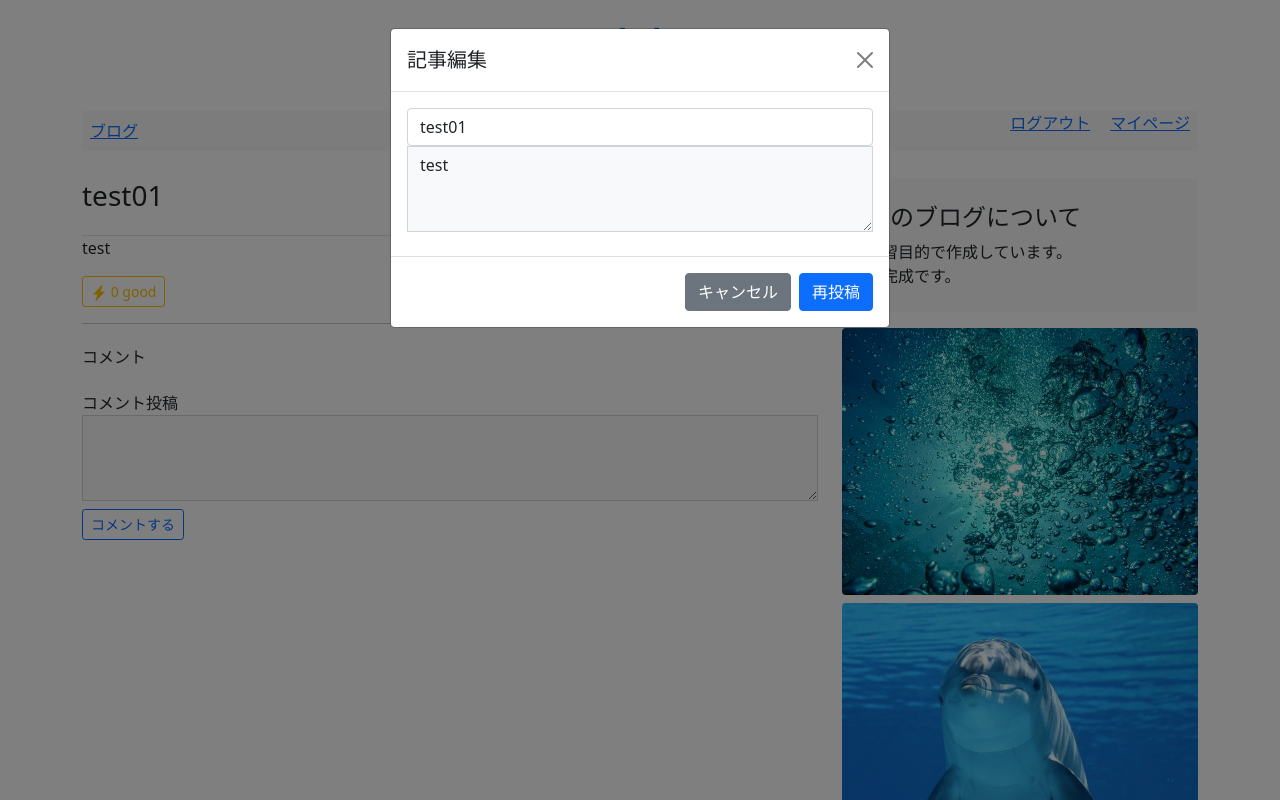
After one commit to MizukiShigi/ReallySite, a Django app: page /blog/15/ in a window 1280 px wide, after a click on "編集". The commit adds this page. Run offline with Django 3.2, Linux system fonts and the light colour scheme; a user stored in the database is signed in; data comes from the database, SQL or seed files in the repository; data that the repository does not hold is empty.

Commit message:
complete

```diff
--- a/ReallySite/settings.py
+++ b/ReallySite/settings.py
@@ -25,7 +25,7 @@ SECRET_KEY = 'django-insecure-j$$z$=do^pcv2+2v0(%g)0_3j&m77y)q=i-l7e8xmhgiralpo8
 
 # SECURITY WARNING: don't run with debug turned on in production!
 
-DEBUG = False
+DEBUG = True
 
 ALLOWED_HOSTS = ['*']
 
@@ -127,7 +127,7 @@ STATICFILES_DIRS = [
     os.path.join(BASE_DIR, 'static')
 ]
 
-STATIC_ROOT =  os.path.join(BASE_DIR, 'collected_static')
+# STATIC_ROOT =  os.path.join(BASE_DIR, 'collected_static')
 
 # Default primary key field type
 # https://docs.djangoproject.com/en/3.2/ref/settings/#default-auto-field
--- a/blog/admin.py
+++ b/blog/admin.py
@@ -1,8 +1,7 @@
 from django.contrib import admin
-from blog.models import Article, Comment, Like, Tag
+from blog.models import Article, Comment, Like
 
 # Register your models here.
 admin.site.register(Article)
 admin.site.register(Comment)
 admin.site.register(Like)
-admin.site.register(Tag)
--- a/blog/models.py
+++ b/blog/models.py
@@ -3,19 +3,13 @@ from django.contrib.auth import get_user_model
 
 # Create your models here.
 
-class Tag(models.Model):
-    slug = models.CharField(max_length=25, unique=True, primary_key=True)
-    name = models.CharField(max_length=20, unique=True)
-    def __str__(self):
-        return self.slug
-
 class Article(models.Model):
     title = models.CharField(max_length=30, default='')
     text = models.TextField(default='')
     author = models.CharField(max_length=30, default='')
-    created_at = models.DateField(auto_now_add=True)
-    updated_at = models.DateField(auto_now=True)
-    tags = models.ManyToManyField(Tag, blank=True)
+    user = models.ForeignKey(get_user_model(), on_delete=models.CASCADE)
+    created_at = models.DateTimeField(auto_now_add=True)
+    updated_at = models.DateTimeField(auto_now=True)
 
 class Comment(models.Model):
     comment = models.CharField(max_length=500, default='')
--- a/blog/views.py
+++ b/blog/views.py
@@ -5,6 +5,7 @@ from blog.forms import CommentForm, ArticleForm
 from django.views.decorators.csrf import ensure_csrf_cookie
 from django.http import JsonResponse
 from django.contrib import messages
+from common import common
 # Create your views here.
 
 def index(request):
@@ -13,9 +14,10 @@ def index(request):
         print(request.POST)
         if form.is_valid():
             article = form.save(commit=False)
-            article.author = request.user
+            article.user = request.user
             article.save()
-    objs = Article.objects.all()
+            common.send_line_notify(f'{request.user}さんが新しい記事を投稿しました。\n「{article.title}」\n{request.build_absolute_uri()}')
+    objs = Article.objects.order_by('-updated_at')
     paginator = Paginator(objs, 5)
     page_number = request.GET.get('page')
     context = {
@@ -35,13 +37,22 @@ def article(request, pk):
                 comment.user = request.user
                 comment.article = obj
                 comment.save()
-        else:
+        elif 'edit' in request.POST:
+            form = ArticleForm(request.POST)
+            if form.is_valid():
+                edit_article = form.save(commit=False)
+                obj.title = edit_article.title
+                obj.text = edit_article.text
+                obj.save()
+                messages.success(request, '編集が完了しました')
+        elif 'delete' in request.POST:
             obj.delete()
             messages.success(request, '削除が完了しました')
             return redirect('articles')
     comments = Comment.objects.filter(article=pk)
     like_count = Like.objects.filter(article=pk).count()
     context = {'article':obj, 'comments':comments, 'like_count':like_count}
+    print(obj.author,request.user)
     return render(request, 'blog/article.html', context)
 
 @ensure_csrf_cookie
--- a/templates/blog/article.html
+++ b/templates/blog/article.html
@@ -5,23 +5,32 @@
 <main class="container">
     <div class="row">
         <div class="col-md-8">
-            <h3 class="pb-4 font-italic border-bottom">
-                {{article.title}}
-            </h3>
+            <div class="nav d-flex justify-content-between border-bottom">
+                <h3 class="font-italic pb-2">
+                    {{article.title}}
+                </h3>
+                <p class="blog-post-meta my-3">{{article.created_at}}
+                    <a>　{{article.user}}</a>
+                </p>
+            </div>
+
             <div class="blog-post">
-                <p class="blog-post-meta">{{article.created_at}}
-                    <a>{{article.author}}</a>
-                </p>
                 <p>{{article.text}}</p>
             </div>
 
             <nav class="nav d-flex justify-content-between">
                 {% include 'mysite/snipets/like_count.html' %}
-                {% include 'mysite/snipets/delete.html' %}
+                {% if article.user == request.user %}
+                <nav class="nav d-flex justify-content-between">
+                    {% include 'mysite/snipets/edit.html' %}
+                    {% include 'mysite/snipets/delete.html' %}
+                </nav>
+                {% endif %}
+
             </nav>
 
 
-            <hr class="my-4">
+            <hr class="mt-3 mb-4">
             {% include 'mysite/snipets/comment.html'%}
 
         </div>
--- a/templates/mysite/index.html
+++ b/templates/mysite/index.html
@@ -45,7 +45,7 @@
             <a href="{% url 'article' item.pk %}">
                 <h2 class="blog-post-title">{{item.title}}</h2>
                 <p class="blog-post-meta">{{item.created_at}}
-                    <a href="#">{{item.author}}</a>
+                    {{item.user}}
                 </p>
             </a>
             </div>
--- a/templates/mysite/snipets/comment.html
+++ b/templates/mysite/snipets/comment.html
@@ -19,7 +19,7 @@
             <textarea class="rounded-0 bg-light form-control" rows="3" name="comment"></textarea>
         </div>
         <div class="text-right">
-            <button class="btn btn-sm btn-outline-success" type="submit">コメントする</button>
+            <button class="btn btn-sm btn-outline-primary" type="submit">コメントする</button>
         </div>
     </form>
     {% else %}
--- a/templates/mysite/snipets/delete.html
+++ b/templates/mysite/snipets/delete.html
@@ -1,6 +1,5 @@
 
-
-<button type="button" class="btn btn-sm btn-outline-danger" data-bs-toggle="modal" data-bs-target=".modal">
+<button type="button" class="btn btn-sm btn-outline-danger mx-1" data-bs-toggle="modal" data-bs-target="#modal">
     <svg xmlns="http://www.w3.org/2000/svg" width="16" height="16" fill="currentColor" class="bi bi-trash" viewBox="0 0 16 16">
         <path d="M5.5 5.5A.5.5 0 0 1 6 6v6a.5.5 0 0 1-1 0V6a.5.5 0 0 1 .5-.5zm2.5 0a.5.5 0 0 1 .5.5v6a.5.5 0 0 1-1 0V6a.5.5 0 0 1 .5-.5zm3 .5a.5.5 0 0 0-1 0v6a.5.5 0 0 0 1 0V6z"/>
         <path fill-rule="evenodd" d="M14.5 3a1 1 0 0 1-1 1H13v9a2 2 0 0 1-2 2H5a2 2 0 0 1-2-2V4h-.5a1 1 0 0 1-1-1V2a1 1 0 0 1 1-1H6a1 1 0 0 1 1-1h2a1 1 0 0 1 1 1h3.5a1 1 0 0 1 1 1v1zM4.118 4L4 4.059V13a1 1 0 0 0 1 1h6a1 1 0 0 0 1-1V4.059L11.882 4H4.118zM2.5 3V2h11v1h-11z"/>
@@ -9,7 +8,7 @@
 </button>
 
 
-<div class="modal" tabindex="-1">
+<div id="modal" class="modal fade" tabindex="-1">
     <div class="modal-dialog">
       <div class="modal-content">
         <div class="modal-header">
@@ -23,6 +22,7 @@
           <button type="button" class="btn btn-secondary" data-bs-dismiss="modal">キャンセル</button>
           <form method="POST" class="d-inline">
             {% csrf_token %}
+          <input type="hidden" name="delete">
           <button type="submit" class="btn btn-primary">削除</button>
         {% else %}
         <p class="my-4">
--- /dev/null
+++ b/templates/mysite/snipets/edit.html
@@ -0,0 +1,40 @@
+
+
+<button type="button" class="btn btn-sm btn-outline-success mx-1" data-bs-toggle="modal" data-bs-target="#staticBackdrop">
+    <svg xmlns="http://www.w3.org/2000/svg" width="16" height="16" fill="currentColor" class="bi bi-pencil" viewBox="0 0 16 16">
+        <path d="M12.146.146a.5.5 0 0 1 .708 0l3 3a.5.5 0 0 1 0 .708l-10 10a.5.5 0 0 1-.168.11l-5 2a.5.5 0 0 1-.65-.65l2-5a.5.5 0 0 1 .11-.168l10-10zM11.207 2.5 13.5 4.793 14.793 3.5 12.5 1.207 11.207 2.5zm1.586 3L10.5 3.207 4 9.707V10h.5a.5.5 0 0 1 .5.5v.5h.5a.5.5 0 0 1 .5.5v.5h.293l6.5-6.5zm-9.761 5.175-.106.106-1.528 3.821 3.821-1.528.106-.106A.5.5 0 0 1 5 12.5V12h-.5a.5.5 0 0 1-.5-.5V11h-.5a.5.5 0 0 1-.468-.325z"/>
+    </svg>
+    編集
+</button>
+
+
+<div class="modal fade" id="staticBackdrop" data-bs-backdrop="static" data-bs-keyboard="false" tabindex="-1" aria-labelledby="staticBackdropLabel" aria-hidden="true">
+    <div class="modal-dialog">
+      <div class="modal-content">
+        <div class="modal-header">
+          <h5 class="modal-title" id="exampleModalLabel">記事編集</h5>
+          <button type="button" class="btn-close" data-bs-dismiss="modal" aria-label="Close"></button>
+        </div>
+        <div class="modal-body">
+        {%if user.is_authenticated %}
+        <form method="POST" class="d-inline">
+            {% csrf_token %}
+        <div class="mb-2">
+            <input type="text" class="form-control" name="title" placeholder="タイトル" value="{{article.title}}">
+            <textarea class="rounded-0 bg-light form-control" rows="3" name="text" placeholder="内容" >{{article.text}}</textarea>
+        </div>
+        </div>
+        <div class="modal-footer">
+          <button type="button" class="btn btn-secondary" data-bs-dismiss="modal">キャンセル</button>
+          <input type="hidden" name="edit">
+          <button type="submit" class="btn btn-primary">再投稿</button>
+        {% else %}
+        <p class="my-4">
+            記事を編集するには<a href="{% url 'login' %}">ログイン</a>してください
+        </p>
+        {% endif %}
+        </form>
+        </div>
+      </div>
+    </div>
+  </div>
--- a/templates/mysite/snipets/header.html
+++ b/templates/mysite/snipets/header.html
@@ -6,7 +6,7 @@
             </div>
         </div>
     </header>
-    <div class="py-1 mb-2">
+    <div class="py-1 mb-4">
         <nav class="nav d-flex justify-content-between bg-light">
             <a class="p-2 link-primary" href="{% url 'articles' %}">ブログ</a>
             <a class="p-2 link-primary" href="{% url 'contact' %}">お問い合わせ</a>
```
Also changed, not shown: common/common.py (added, +11 -0 lines), mysite/views.py (+11 -1 lines), templates/blog/blogs.html (+4 -4 lines), blog/migrations/0001_initial.py, blog/migrations/0002_auto_20210507_1319.py (added), blog/migrations/0002_comment.py (deleted), blog/migrations/0003_article_count.py (deleted), blog/migrations/0004_auto_20210424_0723.py (deleted), blog/migrations/0005_auto_20210424_0926.py (deleted), db.sqlite3.
